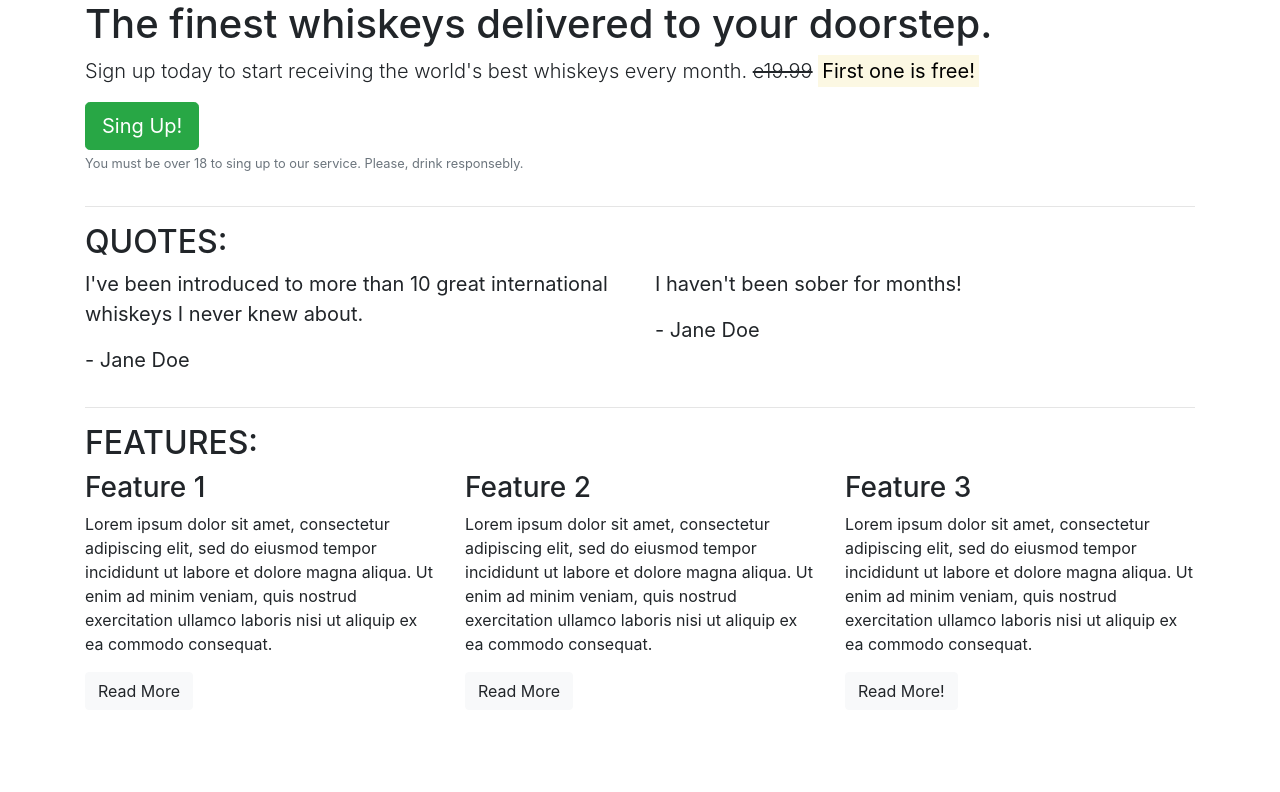
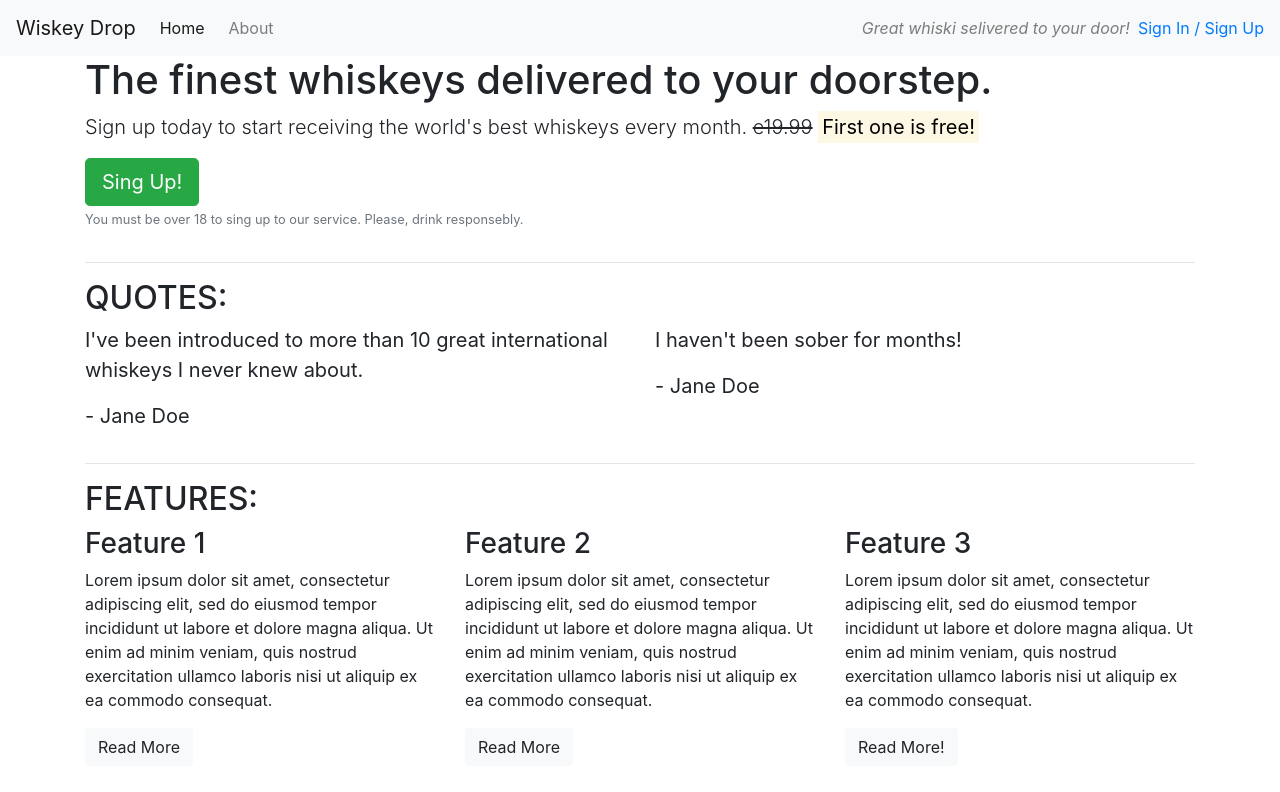
Before and after one commit to mirjanacale/bootstraptes, a plain HTML site: page index.html in a window 1280 px wide. Drawn offline with nearby package versions, Linux system fonts and the light colour scheme.

Commit message:
Add nav bar

```diff
--- a/index.html
+++ b/index.html
@@ -7,6 +7,16 @@
     <link rel="stylesheet" href="https://maxcdn.bootstrapcdn.com/bootstrap/4.1.3/css/bootstrap.min.css">
 </head>
 <body>
+    <nav class="navbar navbar-light bg-light navbar-expand-sm">
+        <a href="/" class="navbar-brand">Wiskey Drop</a>
+        <ul class="navbar-nav mr-auto">
+            <li class="active nav-itm mr-2"><a class="nav-link" href="/">Home</a></li>
+            <li class="nav-itm mr-2"><a class="nav-link" href="/about">About</a></li>
+        </ul>
+        <p class="navbar-text my-auto mr-2"><i>Great whiski selivered to your door!</i></p>
+        <a href ="/login"> Sign In / Sign Up</a>
+
+    </nav>
     <article class="container">
         <!-- Callout -->
 
```
